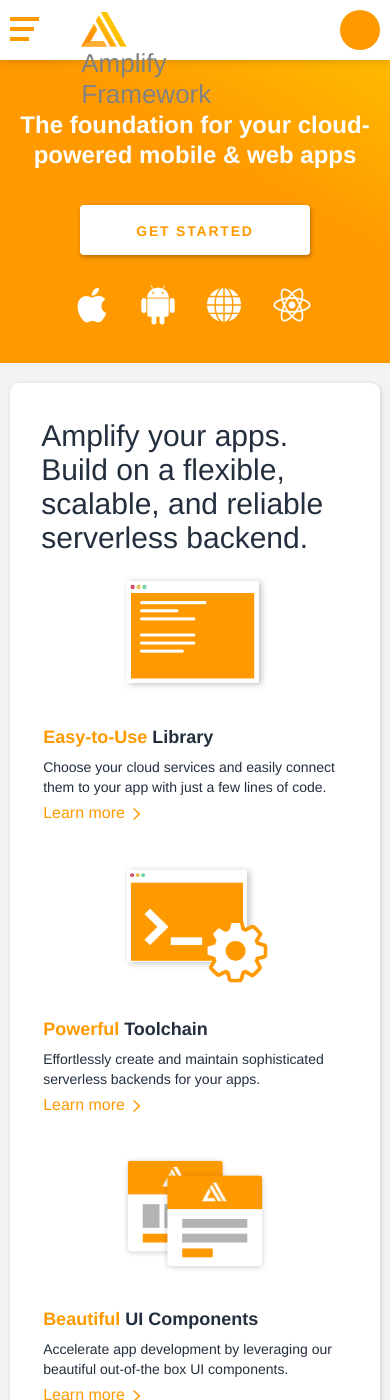
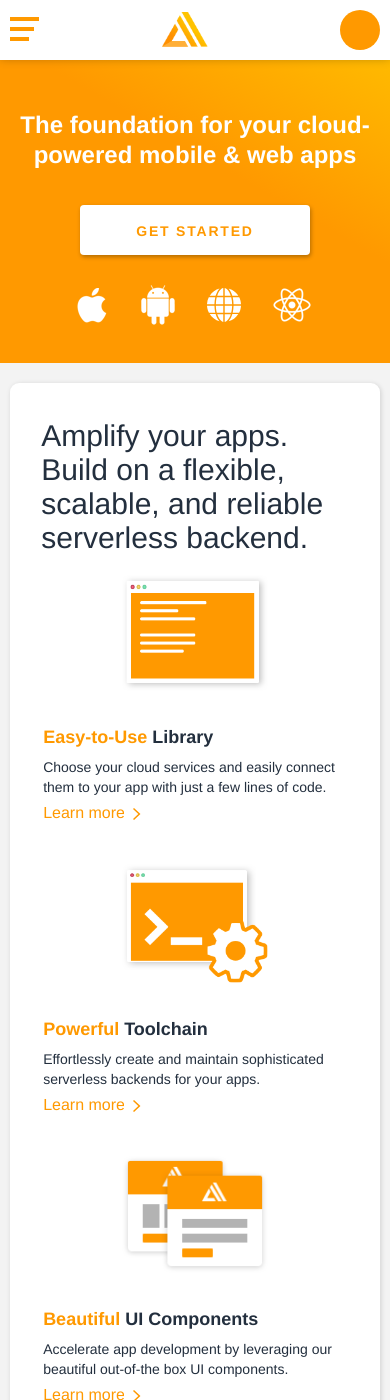
Before and after one commit to aws-amplify/aws-amplify.github.io, a Jekyll site: the page built from index.md, in a window 390 px wide and 1400 px high. Built offline with Jekyll 4.4.1, drawn with Linux system fonts in a browser that asks for light colours; some web fonts are replaced; comment, search, counter and statistics services are not loaded.

Commit message:
Fix mobile header display and create parody with docs site

```diff
--- a/amplify-theme/_sass/components/_redesign.scss
+++ b/amplify-theme/_sass/components/_redesign.scss
@@ -112,9 +112,9 @@
     }
 
     @media (max-width: 828px) {
-        display: block;
-        width: 208px;
-        margin: auto;
+        display: flex;
+        width: 46px;
+        margin: 0 auto;
     }
 }
 
@@ -160,7 +160,7 @@
         margin-top: 2px;
 
         @media (max-width: 828px) {
-            margin-top: 1px;
+            display: none;
         }
     }
 
```
